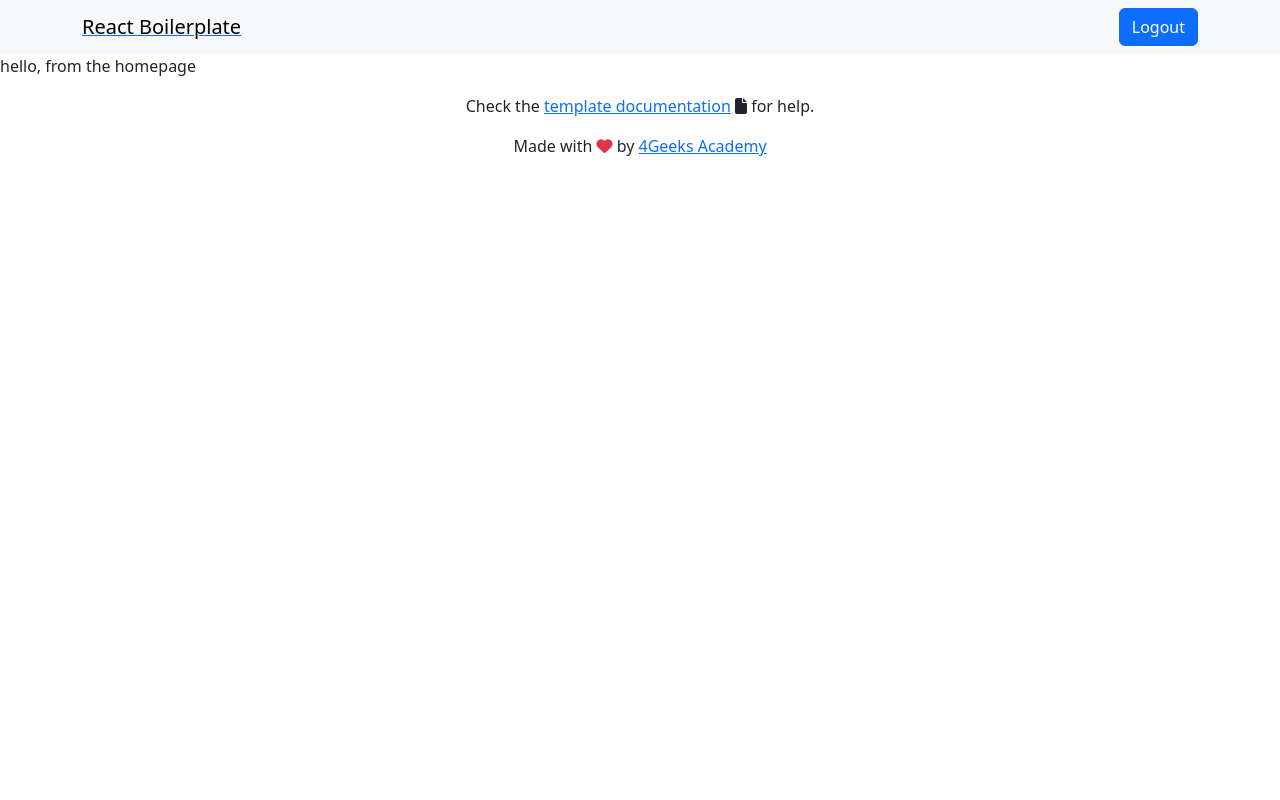
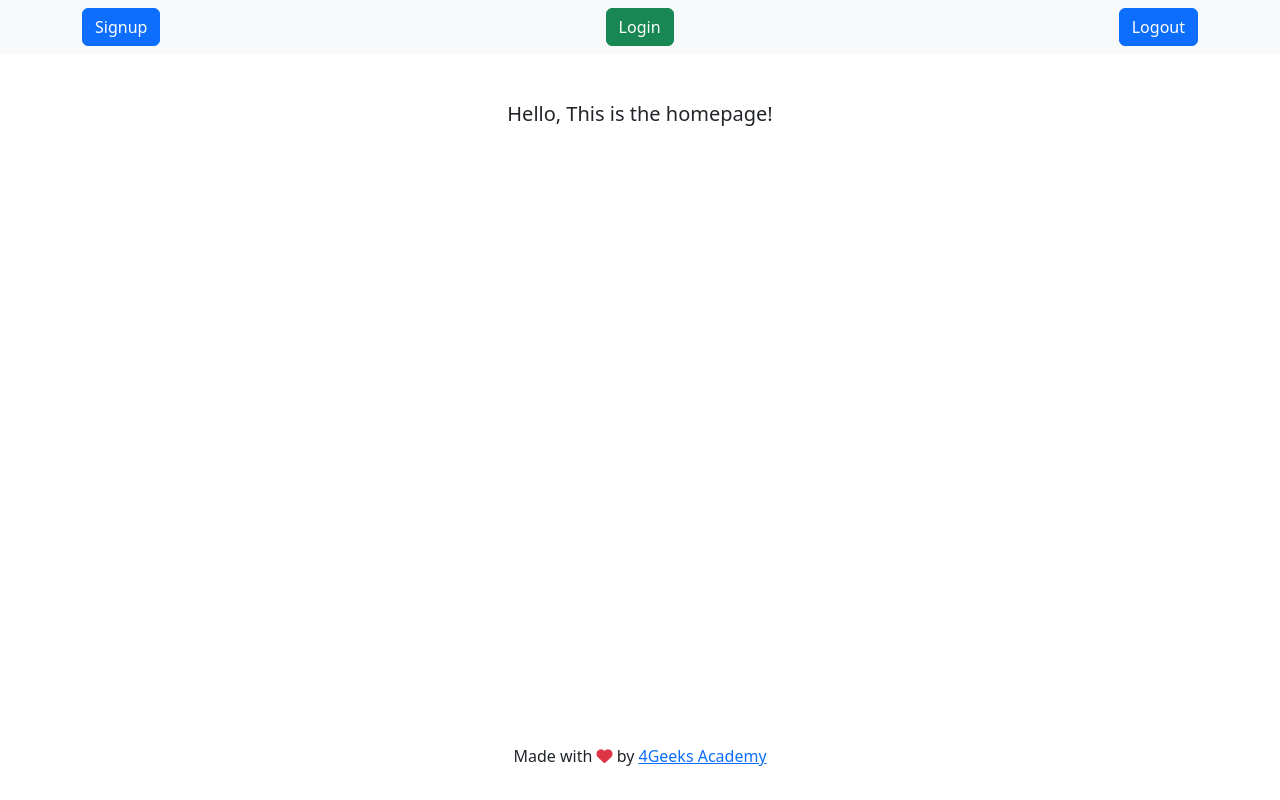
Before and after one commit to Seeker90/Ccarver-Authentication, a React app: page / in a window 1280 px wide. Built offline with nearby package versions, Linux system fonts and the light colour scheme; no server answers.

Commit message:
fixed footer

```diff
--- a/index.html
+++ b/index.html
@@ -6,7 +6,7 @@
     <link href="https://cdn.jsdelivr.net/npm/bootstrap@5.3.2/dist/css/bootstrap.min.css" rel="stylesheet" integrity="sha384-T3c6CoIi6uLrA9TneNEoa7RxnatzjcDSCmG1MXxSR1GAsXEV/Dwwykc2MPK8M2HN" crossorigin="anonymous">
     <link rel="stylesheet" href="https://cdnjs.cloudflare.com/ajax/libs/font-awesome/6.5.2/css/all.min.css" integrity="sha512-SnH5WK+bZxgPHs44uWIX+LLJAJ9/2PkPKZ5QiAj6Ta86w+fsb2TkcmfRyVX3pBnMFcV7oQPJkl9QevSCWr3W6A==" crossorigin="anonymous" referrerpolicy="no-referrer" />
     <meta name="viewport" content="width=device-width, initial-scale=1.0" />
-    <title>Hello Rigo</title>
+    <title>Login</title>
   </head>
   <body>
     <div id="root"></div>
--- a/src/front/components/Footer.jsx
+++ b/src/front/components/Footer.jsx
@@ -1,8 +1,5 @@
 export const Footer = () => (
-	<footer className="footer mt-auto py-3 text-center">
-		<p>
-			Check the <a target="_blank" href="https://4geeks.com/docs/start/react-flask-template">template documentation</a> <i className="fa-solid fa-file"></i> for help.
-		</p>
+	<footer className="footer mt-auto py-3 text-center bg-white">
 		<p>
 			Made with <i className="fa fa-heart text-danger" /> by{" "}
 			<a href="http://www.4geeksacademy.com">4Geeks Academy</a>
--- a/src/front/components/Navbar.jsx
+++ b/src/front/components/Navbar.jsx
@@ -6,8 +6,15 @@ export const Navbar = ({ dispatch }) => {
 	return (
 		<nav className="navbar navbar-light bg-light">
 			<div className="container">
-				<Link to="/">
-					<span className="navbar-brand mb-0 h1">React Boilerplate</span>
+				<Link to = "/signup">
+					<button className="btn btn-primary">
+						Signup
+					</button>
+				</Link>
+				<Link to = "/login">
+					<button className="btn btn-success">
+						Login
+					</button>
 				</Link>
 				<div className="ml-auto">
 					<LogoutButton dispatch={dispatch} />
--- a/src/front/pages/Home.jsx
+++ b/src/front/pages/Home.jsx
@@ -1,8 +1,8 @@
-
-
 export const Home = () => {
 
 	return(
-		<div> hello, from the homepage</div>
+		<div className="d-flex justify-content-center align-items-center mt-5">
+			<h5>Hello, This is the homepage!</h5>
+		</div>
 	)
 }
--- a/src/front/pages/Layout.jsx
+++ b/src/front/pages/Layout.jsx
@@ -9,9 +9,11 @@ export const Layout = () => {
 
     return (
         <ScrollToTop>
-            <Navbar dispatch={dispatch} />
+            <div className="d-flex flex-column min-vh-100">
+                <Navbar dispatch={dispatch} />
                 <Outlet />
-            <Footer />
+                <Footer />
+            </div>
         </ScrollToTop>
     )
 }
--- a/src/front/pages/SignUp.jsx
+++ b/src/front/pages/SignUp.jsx
@@ -20,10 +20,8 @@ export const SignUp= () => {
         }, [store.isSignUpSuccessful]);
 
     return (
-        <>
             <div className="signUp-page text-center mt-5">
-                <>
-                <div className="loginscreen text-center mt-5">
+                <div>
                 <h1>Sign Up</h1>
                 <div>
                     <input
@@ -49,8 +47,6 @@ export const SignUp= () => {
                     </button>
                 </div>
                 </div>
-                </>
             </div>
-        </>
     )
 }
```
